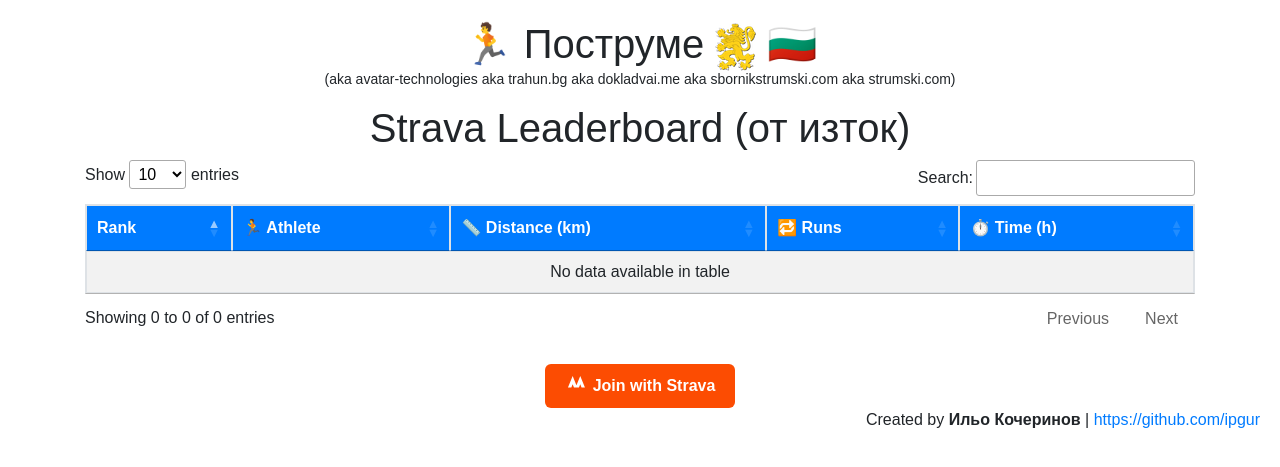
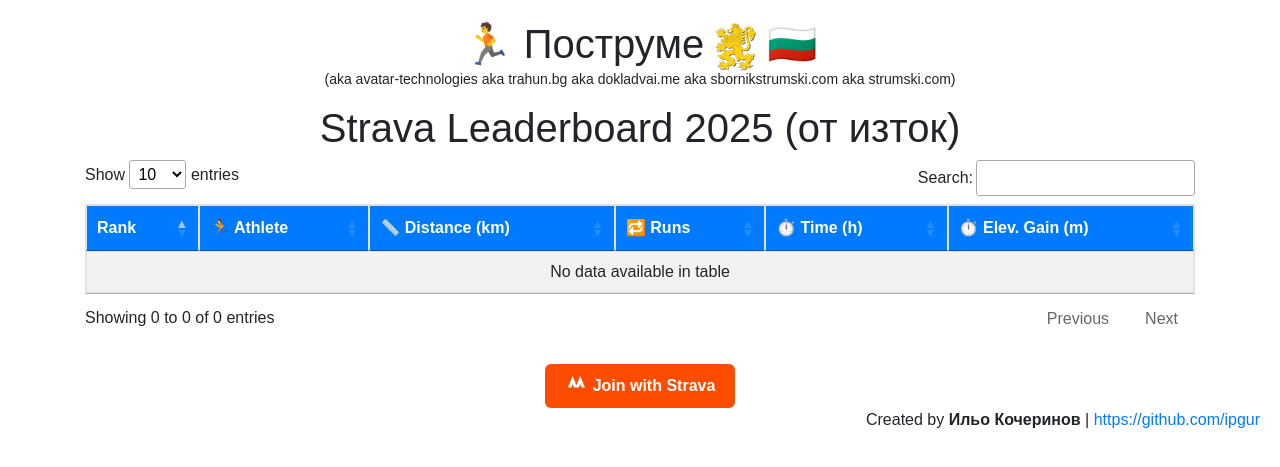
Before and after one commit to ipgur/strava-flask-leaderboard, a Flask app: page / in a window 1280 px wide. Shown: the top 467 px of the page. Run offline with Flask 3, Linux system fonts and the light colour scheme; some libraries are stand-ins or nearby versions.

Commit message:
Add elev gain and year

```diff
--- a/app.py
+++ b/app.py
@@ -85,20 +85,28 @@
     stats = []
 
     for user in users:
-        #if user.token_expires_at < datetime.utcnow():
-        token_url = "https://www.strava.com/oauth/token"
-        resp = requests.post(token_url, data={
-            "client_id": CLIENT_ID,
-            "client_secret": CLIENT_SECRET,
-            "grant_type": "refresh_token",
-            "refresh_token": user.refresh_token,
-        })
-        t = resp.json()
-        user.access_token = t["access_token"]
-        user.refresh_token = t["refresh_token"]
-        user.token_expires_at = datetime.utcfromtimestamp(t["expires_at"])
-        print(t)
-        db.session.commit()
+
+        if user.token_expires_at < datetime.utcnow():
+            token_url = "https://www.strava.com/oauth/token"
+            resp = requests.post(token_url, data={
+                "client_id": CLIENT_ID,
+                "client_secret": CLIENT_SECRET,
+                "grant_type": "refresh_token",
+                "refresh_token": user.refresh_token,
+            })
+
+            if resp.status_code != 200:
+                print(f"Skipping user {user.id}: failed to refresh token (status {resp.status_code})")
+                continue  # Skip this user
+            try:
+                t = resp.json()
+                user.access_token = t["access_token"]
+                user.refresh_token = t["refresh_token"]
+                user.token_expires_at = datetime.utcfromtimestamp(t["expires_at"])
+                db.session.commit()
+            except (KeyError, ValueError) as e:
+                print(f"Skipping user {user.id}: invalid token response: {e}")
+                continue
 
         # Get athlete profile (for avatar, name, etc.)
         athlete_response = requests.get(
@@ -115,9 +123,10 @@
         if athlete_response.status_code == 200 and stats_response.status_code == 200:
             athlete = athlete_response.json()
             data = stats_response.json()
-
+            #print(data)
             # Extract YTD run stats
             ytd_run_totals = data.get('ytd_run_totals', {})
+            elevation_gain = ytd_run_totals.get('elevation_gain', 0)
             total_meters = ytd_run_totals.get('distance', 0)
             total_runs = ytd_run_totals.get('count', 0)
             total_time = ytd_run_totals.get('moving_time', 0) / 3600
@@ -129,13 +138,14 @@
                 "name": f"{athlete.get('firstname')} {athlete.get('lastname')}",
                 "avatar": athlete.get("profile_medium"),  # or "profile" for larger
                 "kms": round(total_kms, 2),
+                "elev_gain": round(elevation_gain, 2),
                 "count": round(total_runs, 2),
                 "time": round(total_time, 2),
             })
 
     # Sort stats by 'kms' in descending order (highest kilometers first)
     stats.sort(key=lambda x: x["kms"], reverse=True)
-    return render_template("home.html", stats=stats)
+    return render_template("home.html", stats=stats, current_year=datetime.utcnow().year)
 
 
 if __name__ == "__main__":
--- a/templates/home.html
+++ b/templates/home.html
@@ -53,7 +53,7 @@
 
     <h1>🏃 Поструме <img src="{{ url_for('static', filename='lav_header.png') }}" alt="BG Lion" class="h-8 inline-block" /> 🇧🇬
 
-        <p style="font-size: 14px">(aka avatar-technologies aka trahun.bg aka dokladvai.me aka sbornikstrumski.com aka strumski.com)</p> Strava Leaderboard (от изток)</h1>
+        <p style="font-size: 14px">(aka avatar-technologies aka trahun.bg aka dokladvai.me aka sbornikstrumski.com aka strumski.com)</p> Strava Leaderboard {{ current_year }} (от изток)</h1>
 
     <div class="container">
         <table id="statsTable" class="table table-bordered table-striped">
@@ -64,6 +64,7 @@
                     <th>📏 Distance (km)</th>
                     <th>🔁 Runs</th>
                     <th>⏱️ Time (h)</th>
+                    <th>⏱️ Elev. Gain (m)</th>
                 </tr>
             </thead>
             <tbody>
@@ -88,6 +89,7 @@
                         <td>{{ stat.kms }}</td>
                         <td>{{ stat.count }}</td>
                         <td>{{ stat.time }}</td>
+                        <td>{{ stat.elev_gain }}</td>
                     </tr>
                 {% endfor %}
             </tbody>
```
